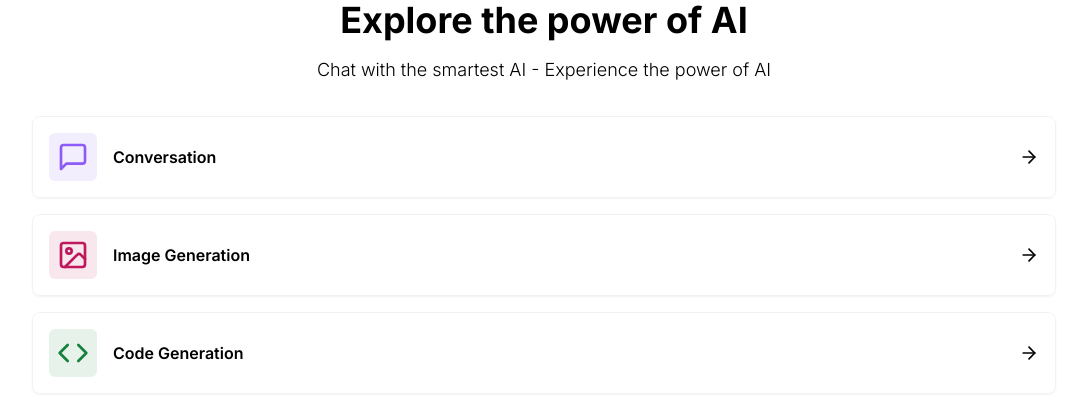
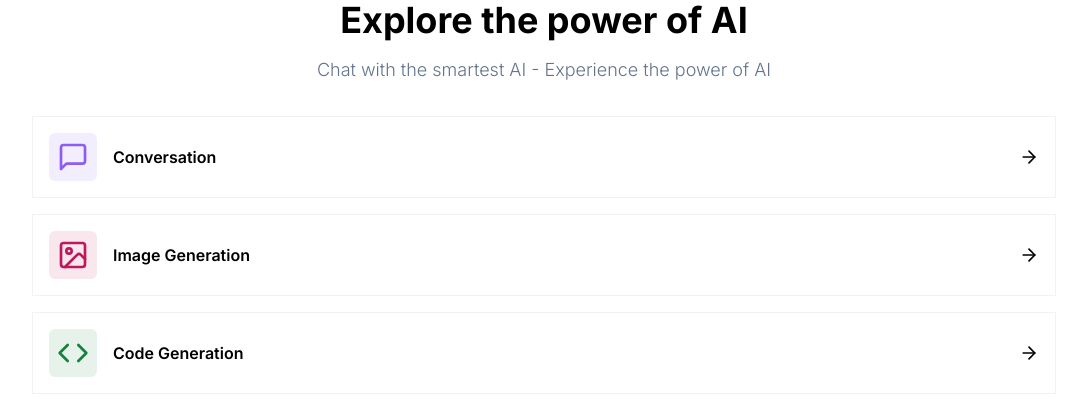
Before and after one commit to ritaazizz/ai_customer_support, a Next.js app: page /dashboard in a window 1280 px wide. Shown: the top 416 px of the page, without its empty margins (96-1183 px from the left). Built offline with nearby package versions, Linux system fonts and the light colour scheme.

Commit message:
configure tailwind

```diff
--- a/app/(dashboard)/(routes)/dashboard/page.js
+++ b/app/(dashboard)/(routes)/dashboard/page.js
@@ -25,7 +25,7 @@ const tools = [
     icon: Code,
     color: 'text-green-700',
     bgColor: 'bg-green-700/10',
-    href: '/code',
+    href: '/awsbedrock',
   },
 ];
 
--- /dev/null
+++ b/app/(landing)/page.js
@@ -0,0 +1,21 @@
+import { Button } from '@/components/ui/button';
+import Link from 'next/link';
+
+export const LandingPage = () => {
+  return (
+    <div>
+      Landing Page(Unprotected)
+      <div>
+        <Link href="/sign-in">
+          <Button>Login</Button>
+        </Link>
+
+        <Link href="/sign-up">
+          <Button>Register</Button>
+        </Link>
+      </div>
+    </div>
+  );
+};
+
+export default LandingPage;
--- a/app/globals.css
+++ b/app/globals.css
@@ -1,11 +1,6 @@
 @tailwind base;
 @tailwind components;
 @tailwind utilities;
-html,
-body,
-:root {
-  height: 100%;
-}
 
 @layer base {
   :root {
--- a/package.json
+++ b/package.json
@@ -16,6 +16,7 @@
     "@emotion/react": "^11.13.0",
     "@emotion/styled": "^11.13.0",
     "@mui/material": "^5.16.6",
+    "@radix-ui/react-slot": "^1.1.0",
     "autoprefixer": "^10.4.20",
     "class-variance-authority": "^0.7.0",
     "clsx": "^2.1.1",
--- a/tailwind.config.js
+++ b/tailwind.config.js
@@ -1,15 +1,76 @@
-// tailwind.config.js
+/** @type {import('tailwindcss').Config} */
 module.exports = {
   darkMode: ['class'],
   content: [
-    './pages/**/*.{js,jsx,ts,tsx}',
-    './components/**/*.{js,jsx,ts,tsx}',
-    './app/**/*.{js,jsx,ts,tsx}',
-    './src/**/*.{js,jsx,ts,tsx}',
+    './pages/**/*.{js,jsx}',
+    './components/**/*.{js,jsx}',
+    './app/**/*.{js,jsx}',
+    './src/**/*.{js,jsx}',
   ],
+  prefix: '',
   theme: {
+    container: {
+      center: true,
+      padding: '2rem',
+      screens: {
+        '2xl': '1400px',
+      },
+    },
     extend: {
-      // Your custom theme configuration
+      colors: {
+        border: 'hsl(var(--border))',
+        input: 'hsl(var(--input))',
+        ring: 'hsl(var(--ring))',
+        background: 'hsl(var(--background))',
+        foreground: 'hsl(var(--foreground))',
+        primary: {
+          DEFAULT: 'hsl(var(--primary))',
+          foreground: 'hsl(var(--primary-foreground))',
+        },
+        secondary: {
+          DEFAULT: 'hsl(var(--secondary))',
+          foreground: 'hsl(var(--secondary-foreground))',
+        },
+        destructive: {
+          DEFAULT: 'hsl(var(--destructive))',
+          foreground: 'hsl(var(--destructive-foreground))',
+        },
+        muted: {
+          DEFAULT: 'hsl(var(--muted))',
+          foreground: 'hsl(var(--muted-foreground))',
+        },
+        accent: {
+          DEFAULT: 'hsl(var(--accent))',
+          foreground: 'hsl(var(--accent-foreground))',
+        },
+        popover: {
+          DEFAULT: 'hsl(var(--popover))',
+          foreground: 'hsl(var(--popover-foreground))',
+        },
+        card: {
+          DEFAULT: 'hsl(var(--card))',
+          foreground: 'hsl(var(--card-foreground))',
+        },
+      },
+      borderRadius: {
+        lg: 'var(--radius)',
+        md: 'calc(var(--radius) - 2px)',
+        sm: 'calc(var(--radius) - 4px)',
+      },
+      keyframes: {
+        'accordion-down': {
+          from: { height: '0' },
+          to: { height: 'var(--radix-accordion-content-height)' },
+        },
+        'accordion-up': {
+          from: { height: 'var(--radix-accordion-content-height)' },
+          to: { height: '0' },
+        },
+      },
+      animation: {
+        'accordion-down': 'accordion-down 0.2s ease-out',
+        'accordion-up': 'accordion-up 0.2s ease-out',
+      },
     },
   },
   plugins: [require('tailwindcss-animate')],
```
Also changed, not shown: app/(dashboard)/(routes)/conversation/page.js (renamed from app/page.js, +34 -34 lines), middleware.js (+6 -2 lines), app/(dashboard)/(routes)/awsbedrock/page.js (renamed from app/awsbedrock/page.js), 1 other file (tests, documents, lock files or other folders).
